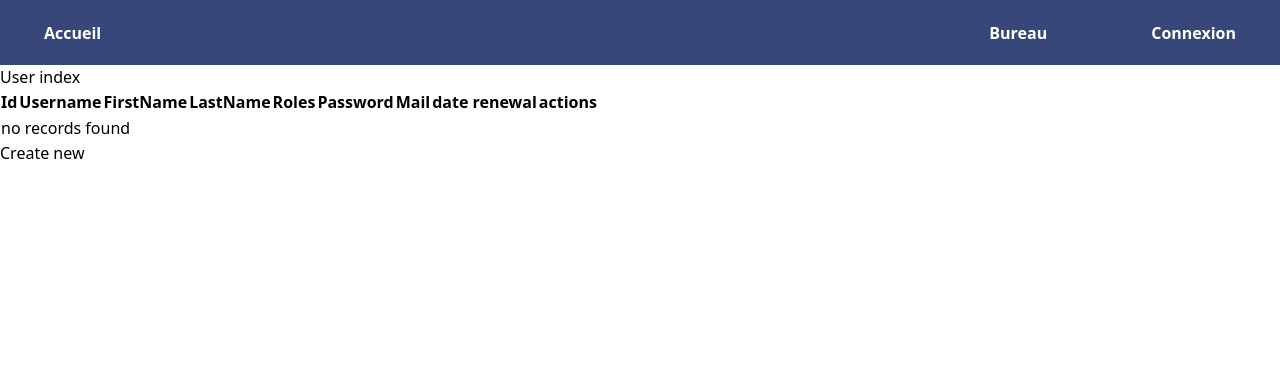
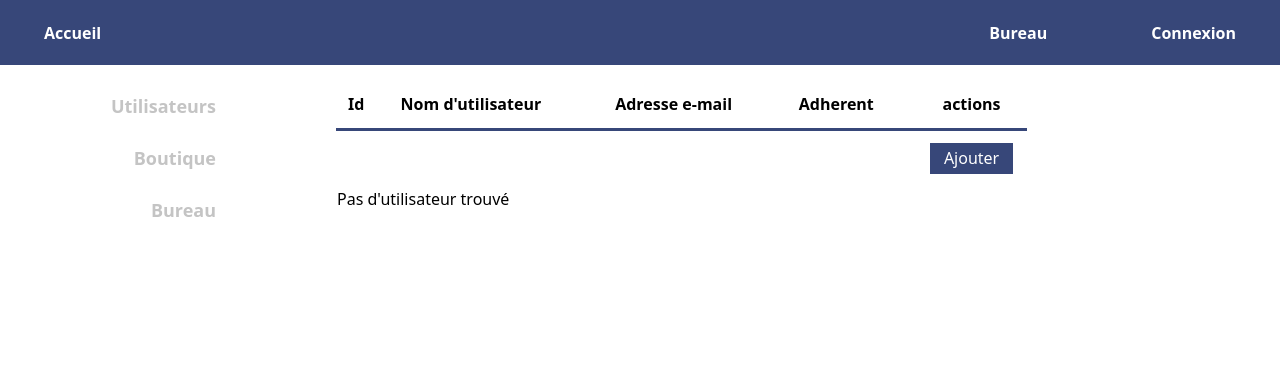
Before and after one commit to BaptisteRdt/Site-association-pr-fecture-Limoges, a Symfony app: template app/templates/user/index.html.twig in a window 1280 px wide. Shown: the top 365 px of the page. Run offline with Twig, Linux system fonts and the light colour scheme; the template is opened without the code that fills it, so the values that code supplies are empty; style sheets or scripts are compiled from the project's sources; some libraries are stand-ins or nearby versions.

Commit message:
add tab user

```diff
--- a/app/templates/admin.html.twig
+++ b/app/templates/admin.html.twig
@@ -7,8 +7,8 @@
     <div class="flex justify-start">
         <div class="w-1/5 py-20 text-lg">
             <ul class="text-right px-10 font-bold text-[#C4C4C4]">
-                <li class="py-3 transition hover:scale-105 hover:text-navbar-background"><a href="{{ path("article_index") }}">Utilisateurs</a></li>
-                <li class="py-3 transition hover:scale-105 hover:text-navbar-background"><a href="{{ path("user_index") }}">Boutique</a></li>
+                <li class="py-3 transition hover:scale-105 hover:text-navbar-background"><a href="{{ path("user_index") }}">Utilisateurs</a></li>
+                <li class="py-3 transition hover:scale-105 hover:text-navbar-background"><a href="{{ path("article_index") }}">Boutique</a></li>
                 <li class="py-3 transition hover:scale-105 hover:text-navbar-background"><a href="{{ path("office_index") }}">Bureau</a></li>
             </ul>
         </div>
--- a/app/templates/base.html.twig
+++ b/app/templates/base.html.twig
@@ -15,7 +15,7 @@
         {% endblock %}
     </head>
     <body>
-        <nav class="bg-navbar-background">
+        <nav class="bg-navbar-background fixed w-full">
             <div class="px-8 mx-auto">
                 <ul class="flex items-center justify-between h-[65px]">
                     <div class="flex space-x-4">
--- a/app/templates/user/index.html.twig
+++ b/app/templates/user/index.html.twig
@@ -1,48 +1,44 @@
-{% extends 'base.html.twig' %}
+{% extends 'admin.html.twig' %}
 
 {% block title %}User index{% endblock %}
 
-{% block body %}
-    <h1>User index</h1>
-
-    <table class="table">
-        <thead>
-            <tr>
-                <th>Id</th>
-                <th>Username</th>
-                <th>FirstName</th>
-                <th>LastName</th>
-                <th>Roles</th>
-                <th>Password</th>
-                <th>Mail</th>
-                <th>date renewal</th>
-                <th>actions</th>
+{% block content %}
+    <table class="w-4/5 table">
+        <thead class="border-b-[3px] border-navbar-background">
+            <tr class="w-fit">
+                <th class="p-3 space-x-8 text-left">Id</th>
+                <th class="p-3 space-x-8 text-left">Nom d'utilisateur</th>
+                <th class="p-3 space-x-8 text-left">Adresse e-mail</th>
+                <th class="p-3 space-x-8 text-left">Adherent</th>
+                <th class="p-3 space-x-8 text-center">actions</th>
             </tr>
         </thead>
         <tbody>
+        <tr class="h-14">
+            <td colspan="4"></td>
+            <td class=" transition text-center font-bold text-[#7C7C7C]">
+                <a class="border-2 border-[#374779] py-[.15rem] px-3 font-medium transition text-white bg-[#374779] hover:bg-[#CBD8E5] hover:text-[#374779]" href="{{ path('user_new') }}">Ajouter</a>
+            </td>
+        </tr>
         {% for user in users %}
-            <tr>
-                <td>{{ user.id }}</td>
-                <td>{{ user.username }}</td>
-                <td>{{ user.FirstName }}</td>
-                <td>{{ user.LastName }}</td>
-                <td>{{ user.roles ? user.roles|json_encode : '' }}</td>
-                <td>{{ user.password }}</td>
-                <td>{{ user.mail }}</td>
-                <td>{{ user.dateRenewal }}</td>
-                <td>
-                    <a href="{{ path('user_show', {'id': user.id}) }}">show</a>
-                    <a href="{{ path('user_edit', {'id': user.id}) }}">edit</a>
-                    <a href="{{ path('show_cart', {'id': user.id}) }}">Panier</a>
+            <tr class="border-b-2 border-[#C4C4C4] text-[#7C7C7C] transition font-bold hover:bg-[#E4E4E4]">
+                <td class="px-3 py-1 ">{{ user.id }}</td>
+                <td class="px-3 py-1 ">{{ user.username }}</td>
+                <td class="px-3 py-1 ">{{ user.mail }}</td>
+                <td class="px-3 py-1 ">false</td>
+                <td class="px-3 py-1 text-center transition font-normal">
+                    <a class="hover:text-[#374779]" href="{{ path('user_show', {'id': user.id}) }}">👁</a>
+                    <a class="hover:text-[#374779]" href="{{ path('user_edit', {'id': user.id}) }}">📝</a>
+                    <a class="hover:text-[#374779]" href="{{ path('show_cart', {'id': user.id}) }}">🛒</a>
                 </td>
             </tr>
         {% else %}
             <tr>
-                <td colspan="5">no records found</td>
+                <td colspan="5">Pas d'utilisateur trouvé</td>
             </tr>
         {% endfor %}
         </tbody>
     </table>
 
-    <a href="{{ path('user_new') }}">Create new</a>
+
 {% endblock %}
--- a/app/templates/user/new.html.twig
+++ b/app/templates/user/new.html.twig
@@ -16,7 +16,6 @@
         unmask.onclick = (_)=> {
             let input = document.querySelector("#user_password");
             input.type==="password"?input.type="text":input.type="password";
-            console.log("suce");
         };
     </script>
 {% endblock %}
```
